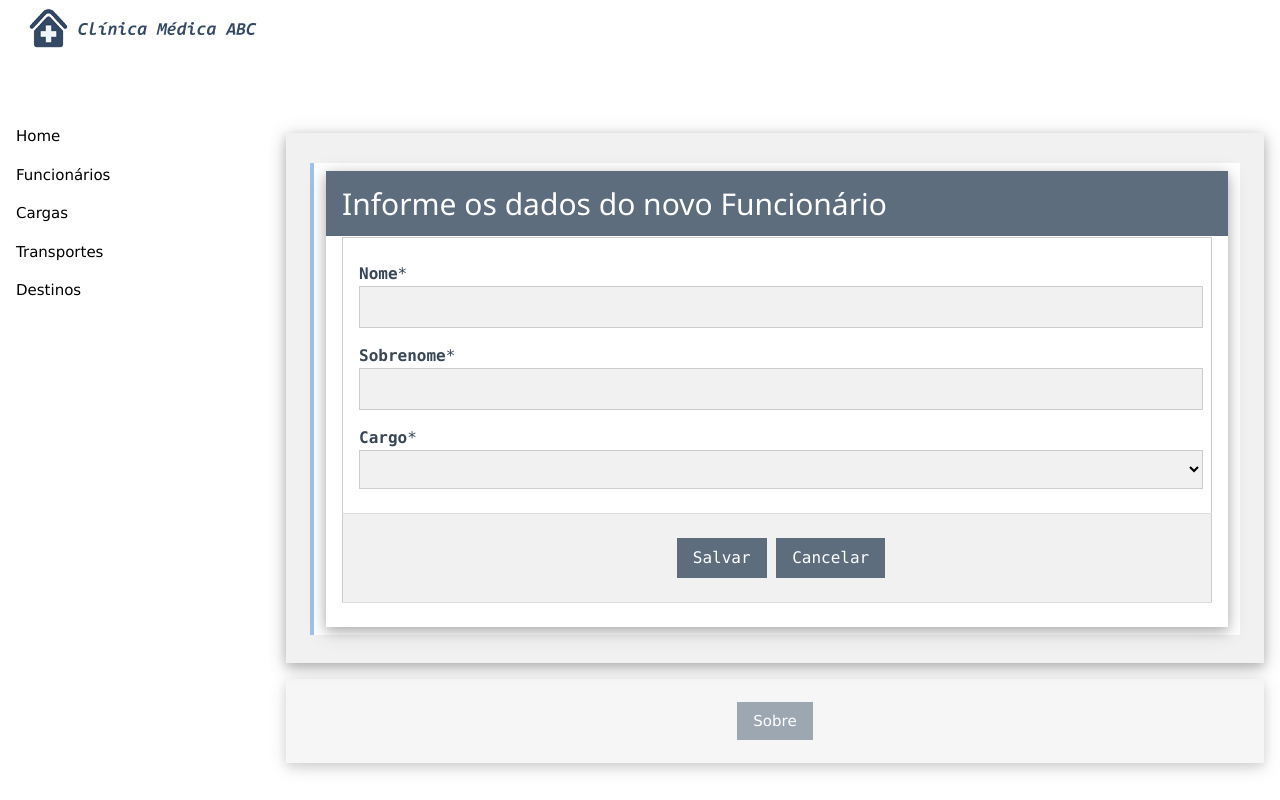
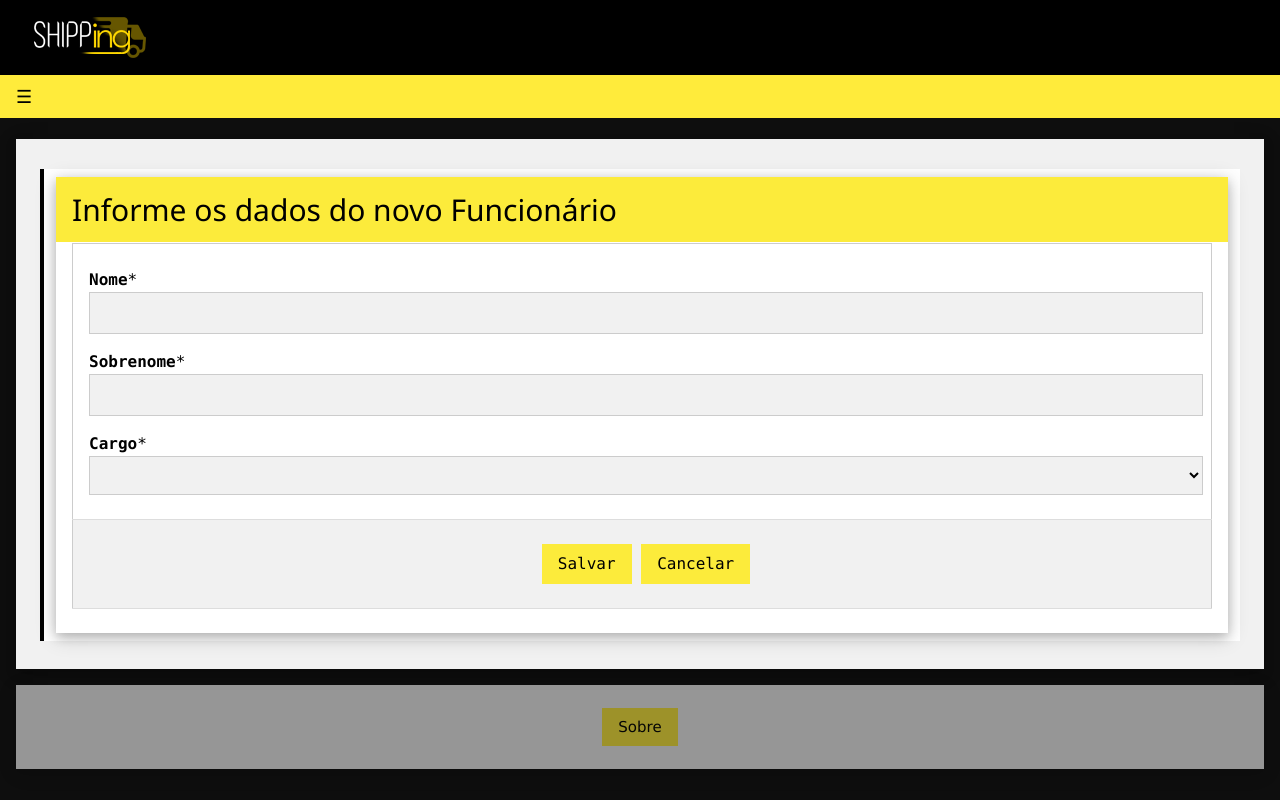
Before and after one commit to elvisclaudino/shipping-BD, a PHP site: page /funcionarioAdicionar.php in a window 1280 px wide. Run offline with PHP 8.4, Linux system fonts and the light colour scheme; data comes from the database, SQL or seed files in the repository.

Commit message:
Iniciando Front

```diff
--- a/bd/conectaBD.php
+++ b/bd/conectaBD.php
@@ -14,7 +14,7 @@
 global $database;
 
 $servername = "localhost:3306";
-$username = "shipping";
-$password = "shipping";
+$username = "usu@clinica";
+$password = "php@PUCPR";
 $database = "shipping";
 ?>
--- a/css/customize.css
+++ b/css/customize.css
@@ -1,25 +1,29 @@
 .w3-theme {
-    color: #ffff !important;
-    background-color: #5D6D7E !important
+  color: rgb(0, 0, 0) !important;
+  background-color: #fceb3b !important;
 }
 
 .w3-code {
-    border-left: 4px solid #9FC2E8
+  border-left: 4px solid #000000;
 }
 
 .w3-text-IE {
-    color:#384655!important
+  color: #000000 !important;
 }
 
 .myMenu {
-    margin-bottom: 150px
+  margin-bottom: 150px;
 }
 
 #Imagem {
-    display: none
+  display: none;
 }
 
 #imagemSelecionada {
-    width: 20%;
-    height: auto;
+  width: 20%;
+  height: auto;
 }
+
+.background {
+  background-color: #0e0e0e;
+}
--- a/destinos.php
+++ b/destinos.php
@@ -9,19 +9,19 @@
 
 <html>
 <head>
-    <title>GEM Entregas</title>
+    <title>SHIPPING</title>
     <link rel="icon" type="image/png" href="imagens/favicon.png"/>
     <meta name="viewport" content="width=device-width, initial-scale=1">
     <link rel="stylesheet" href="https://www.w3schools.com/w3css/4/w3.css">
     <link rel="stylesheet" href="css/customize.css">
 </head>
-<body  onload="w3_show_nav('Funcionarios')">
+<body class="background" onload="w3_show_nav('Funcionarios')">
 <!-- Inclui MENU.PHP  -->
 <?php require 'geral/menu.php'; ?>
 <?php require 'bd/conectaBD.php'; ?>
 
 <!-- Conteúdo Principal: deslocado para direita em 270 pixels quando a sidebar é visível -->
-<div class="w3-main w3-container" style="margin-left:270px;margin-top:117px;">
+<div class="w3-main w3-container" style="margin-top:5px;">
     <div class="w3-panel w3-padding-large w3-card-4 w3-light-grey">
         <p class="w3-large">
         <p>
--- a/entregas.php
+++ b/entregas.php
@@ -9,19 +9,19 @@
 
 <html>
 <head>
-    <title>GEM Entregas</title>
+    <title>SHIPPING</title>
     <link rel="icon" type="image/png" href="imagens/favicon.png"/>
     <meta name="viewport" content="width=device-width, initial-scale=1">
     <link rel="stylesheet" href="https://www.w3schools.com/w3css/4/w3.css">
     <link rel="stylesheet" href="css/customize.css">
 </head>
-<body  onload="w3_show_nav('Funcionarios')">
+<body class="background" onload="w3_show_nav('Funcionarios')">
 <!-- Inclui MENU.PHP  -->
 <?php require 'geral/menu.php'; ?>
 <?php require 'bd/conectaBD.php'; ?>
 
 <!-- Conteúdo Principal: deslocado para direita em 270 pixels quando a sidebar é visível -->
-<div class="w3-main w3-container" style="margin-left:270px;margin-top:117px;">
+<div class="w3-main w3-container" style="margin-top:5px;">
     <div class="w3-panel w3-padding-large w3-card-4 w3-light-grey">
         <p class="w3-large">
         <p>
--- a/entregasListar.php
+++ b/entregasListar.php
@@ -9,19 +9,19 @@
 
 <html>
 <head>
-    <title>GEM Entregas</title>
+    <title>SHIPPING</title>
     <link rel="icon" type="image/png" href="imagens/favicon.png"/>
     <meta name="viewport" content="width=device-width, initial-scale=1">
     <link rel="stylesheet" href="https://www.w3schools.com/w3css/4/w3.css">
     <link rel="stylesheet" href="css/customize.css">
 </head>
-<body>
+<body class="background">
 <!-- Inclui MENU.PHP  -->
 <?php require 'geral/menu.php'; ?>
 <?php require 'bd/conectaBD.php'; ?>
 
 <!-- Conteúdo Principal: deslocado para direita em 270 pixels quando a sidebar é visível -->
-<div class="w3-main w3-container" style="margin-left:270px;margin-top:117px;">
+<div class="w3-main w3-container" style="margin-top:5px;"">
     <div class="w3-panel w3-padding-large w3-card-4 w3-light-grey">
         <p class="w3-large">
         <p>
--- a/funcionarioAdicionar.php
+++ b/funcionarioAdicionar.php
@@ -10,21 +10,21 @@
 <html>
 <head>
 
-    <title>Clínica Médica ABC</title>
+    <title>SHIPPING</title>
     <link rel="icon" type="image/png" href="imagens/favicon.png"/>
     <meta name="viewport" content="width=device-width, initial-scale=1">
     <link rel="stylesheet" href="https://www.w3schools.com/w3css/4/w3.css">
     <link rel="stylesheet" href="css/customize.css">
 
 </head>
-<body  onload="w3_show_nav('menuMedico')">
+<body class="background" onload="w3_show_nav('menuMedico')">
 
 <!-- Inclui MENU.PHP  -->
 <?php require 'geral/menu.php';?>
 <?php require 'bd/conectaBD.php'; ?>
 
 <!-- Conteúdo Principal: deslocado paa direita em 270 pixels quando a sidebar é visível -->
-<div class="w3-main w3-container" style="margin-left:270px;margin-top:117px;">
+<div class="w3-main w3-container" style="margin-top:5px;">
 
     <div class="w3-panel w3-padding-large w3-card-4 w3-light-grey">
         <!-- h1 class="w3-xxlarge">Contratação de Médico</h1 -->
--- a/funcionarioAdicionarUseCase.php
+++ b/funcionarioAdicionarUseCase.php
@@ -9,18 +9,18 @@
 
 <html>
 	<head>
-	  <title>Clínica Médica ABC</title>
+	  <title>SHIPPING</title>
 	  <link rel="icon" type="image/png" href="imagens/favicon.png" />
 	  <meta name="viewport" content="width=device-width, initial-scale=1">
 	  <link rel="stylesheet" href="https://www.w3schools.com/w3css/4/w3.css">
 	  <link rel="stylesheet" href="css/customize.css">
 	</head>
-<body onload="w3_show_nav('menuMedico')">
+<body class="background" onload="w3_show_nav('menuMedico')">
 <!-- Inclui MENU.PHP  -->
 <?php require 'geral/menu.php';?>
 <?php require 'bd/conectaBD.php'; ?>
 <!-- Conteúdo Principal: deslocado para direita em 270 pixels quando a sidebar é visível -->
-<div class="w3-main w3-container" style="margin-left:270px;margin-top:117px;">
+<div class="w3-main w3-container" style="margin-top:5px;">
 
 <div class="w3-panel w3-padding-large w3-card-4 w3-light-grey">
   <p class="w3-large">
--- a/funcionarios.php
+++ b/funcionarios.php
@@ -9,19 +9,19 @@
 
 <html>
 <head>
-    <title>GEM Entregas</title>
+    <title>SHIPPING</title>
     <link rel="icon" type="image/png" href="imagens/favicon.png"/>
     <meta name="viewport" content="width=device-width, initial-scale=1">
     <link rel="stylesheet" href="https://www.w3schools.com/w3css/4/w3.css">
     <link rel="stylesheet" href="css/customize.css">
 </head>
-<body  onload="w3_show_nav('Funcionarios')">
+<body class="background" onload="w3_show_nav('Funcionarios')">
 <!-- Inclui MENU.PHP  -->
 <?php require 'geral/menu.php'; ?>
 <?php require 'bd/conectaBD.php'; ?>
 
 <!-- Conteúdo Principal: deslocado para direita em 270 pixels quando a sidebar é visível -->
-<div class="w3-main w3-container" style="margin-left:270px;margin-top:117px;">
+<div class="w3-main w3-container" style="margin-top:5px;">
     <div class="w3-panel w3-padding-large w3-card-4 w3-light-grey">
         <div class="w3-code cssHigh notranslate">
             <div class="w3-container w3-theme">
--- a/geral/menu.php
+++ b/geral/menu.php
@@ -7,25 +7,46 @@
 <!-- menu.php -->
 
 	<!-- Top -->
-	<div class="w3-top"   >
-		<div class="w3-row w3-white w3-padding" >
-			<div class="w3-half" style="margin:0 0 0 0">
-				<a href="."><img src='imagens/Logo.jpg' alt=' Clínica Médica ABC '></a>
+	<div>
+		<div class="w3-row w3-black" >
+			<div class="w3-half w3-margin">
+				<a class="logo" href="."><img src='imagens/Logo.png' alt='SHIPPING'></a>
 			</div>
 		</div>
 
 	</div>
 
-	<!-- Sidebar -->
-	<div class="w3-sidebar w3-bar-block w3-collapse" style="z-index:3;width:270px" id="mySidebar" >
-		<div id="menuLateral" class="myMenu">
-			<a class="w3-bar-item w3-button" href="entregasListar.php">Home</a>
-			<a class="w3-bar-item w3-button" href="funcionarios.php">Funcionários</a>
-			<a class="w3-bar-item w3-button" href="cargas.php">Cargas</a>
-			<a class="w3-bar-item w3-button" href="transportes.php">Transportes</a>
-			<a class="w3-bar-item w3-button" href="destinos.php">Destinos</a>
-		</div>
+	<div class="w3-sidebar w3-bar-block w3-border-right w3-yellow w3-border-right w3-border-black" style="z-index:3;width:200px;display:none" id="mySidebar">
+		<button onclick="w3_close()" class="w3-bar-item w3-large w3-black w3-monospace">Fechar &times;</button>
+		<a class="w3-bar-item w3-button w3-hover-black w3-monospace" href="entregasListar.php">Ínicio</a>
+		<a class="w3-bar-item w3-button w3-hover-black w3-monospace" href="funcionarios.php">Funcionários</a>
+		<a class="w3-bar-item w3-button w3-hover-black w3-monospace" href="cargas.php">Cargas</a>
+		<a class="w3-bar-item w3-button w3-hover-black w3-monospace" href="transportes.php">Transportes</a>
+		<a class="w3-bar-item w3-button w3-hover-black w3-monospace" href="destinos.php">Destinos</a>
 	</div>
 
+	<div class="w3-teal w3-yellow">
+		<button class="w3-button w3-teal w3-large w3-yellow w3-hover-black" onclick="w3_open()">☰</button>
+	</div>
+
+	<!-- Sidebar -->
+	<!-- <div class="w3-sidebar w3-bar-block w3-collapse w3-yellow " style="z-index:3;width:200px" id="mySidebar" >
+		<button onclick="w3_close()" class="w3-bar-item w3-large">Close &times;</button>
+		<a class="w3-bar-item w3-button w3-hover-black w3-monospace" href="entregasListar.php">Home</a>
+		<a class="w3-bar-item w3-button w3-hover-black w3-monospace" href="funcionarios.php">Funcionários</a>
+		<a class="w3-bar-item w3-button w3-hover-black w3-monospace" href="cargas.php">Cargas</a>
+		<a class="w3-bar-item w3-button w3-hover-black w3-monospace" href="transportes.php">Transportes</a>
+		<a class="w3-bar-item w3-button w3-hover-black w3-monospace" href="destinos.php">Destinos</a>
+	</div> -->
+
+<script>
+function w3_open() {
+  document.getElementById("mySidebar").style.display = "block";
+}
+
+function w3_close() {
+  document.getElementById("mySidebar").style.display = "none";
+}
+</script>
 
 	<script type="text/javascript" src="js/myScriptClinic.js"></script>
--- a/transportes.php
+++ b/transportes.php
@@ -9,19 +9,19 @@
 
 <html>
 <head>
-    <title>GEM Entregas</title>
+    <title>SHIPPING</title>
     <link rel="icon" type="image/png" href="imagens/favicon.png"/>
     <meta name="viewport" content="width=device-width, initial-scale=1">
     <link rel="stylesheet" href="https://www.w3schools.com/w3css/4/w3.css">
     <link rel="stylesheet" href="css/customize.css">
 </head>
-<body  onload="w3_show_nav('Funcionarios')">
+<body class="background" onload="w3_show_nav('Funcionarios')">
 <!-- Inclui MENU.PHP  -->
 <?php require 'geral/menu.php'; ?>
 <?php require 'bd/conectaBD.php'; ?>
 
 <!-- Conteúdo Principal: deslocado para direita em 270 pixels quando a sidebar é visível -->
-<div class="w3-main w3-container" style="margin-left:270px;margin-top:117px;">
+<div class="w3-main w3-container" style="margin-top:5px;">
     <div class="w3-panel w3-padding-large w3-card-4 w3-light-grey">
         <p class="w3-large">
         <p>
```
Also changed, not shown: cargas.php (+3 -4 lines), Imagens/Logo.png (added), Imagens/favicon.png.
